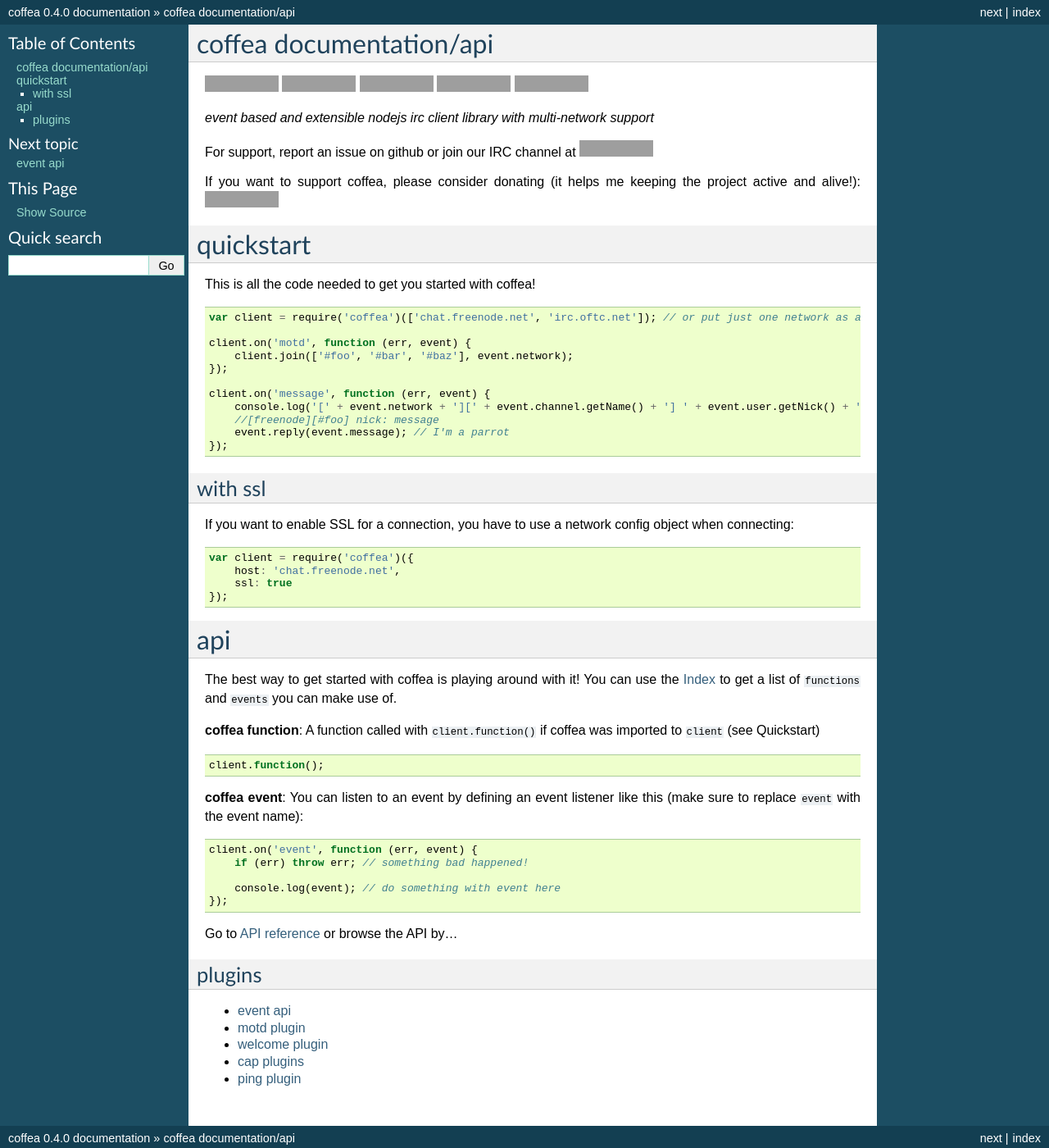
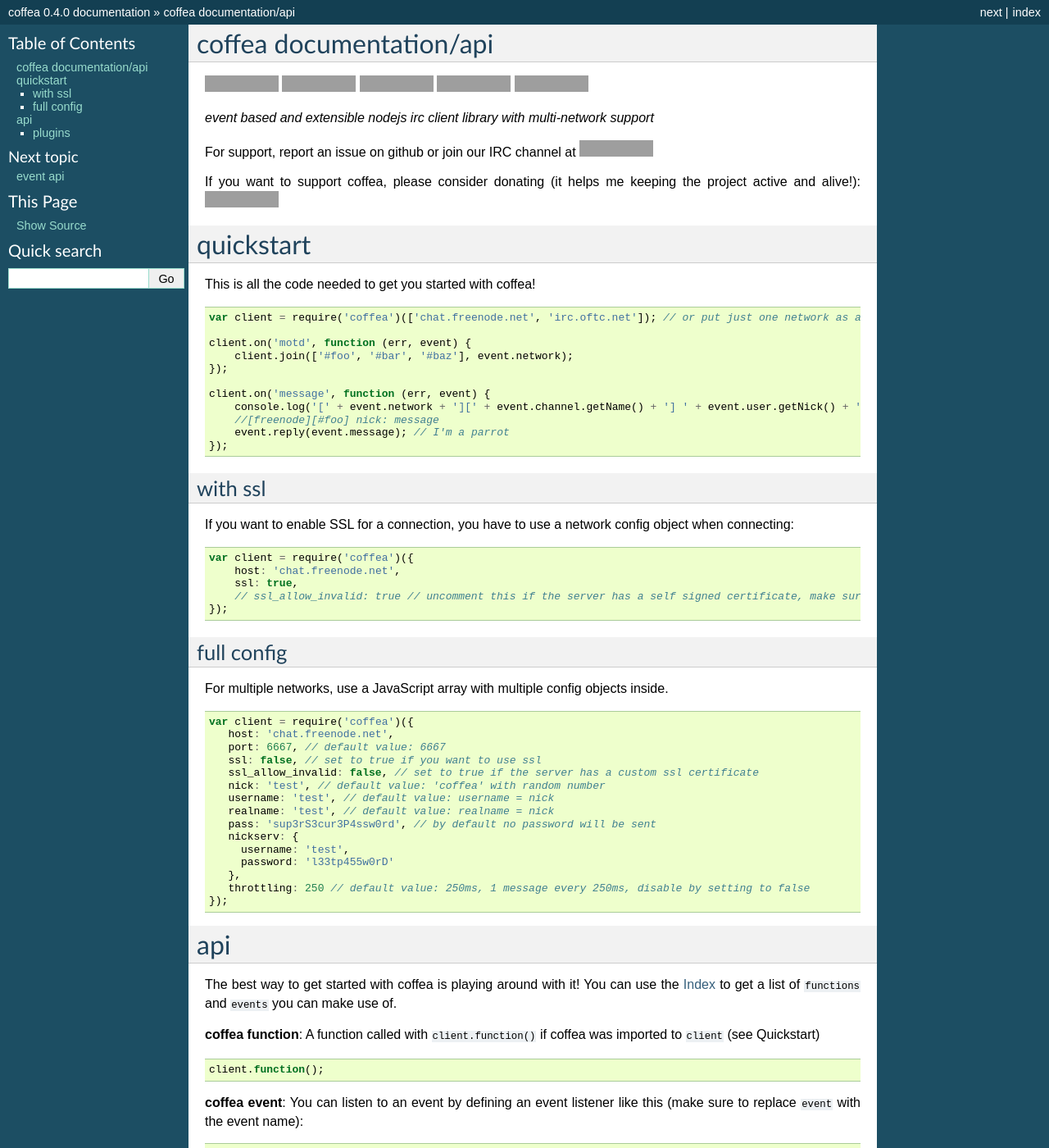
Before and after one commit to caffeinery/coffea-docs, a Sphinx documentation site: the page built from source/index.rst, in a window 1280 px wide and 1400 px high. Shown: the whole window at 82% size. Built offline with Sphinx 7.4.7, drawn with Linux system fonts in a browser that asks for light colours; pages that are not in the unit, such as notebooks, are missing from menus; grey boxes are pictures that could not be loaded.

Commit message:
index.rst: add full config, `ssl_allow_invalid` info

```diff
--- a/source/index.rst
+++ b/source/index.rst
@@ -56,9 +56,33 @@
 
     var client = require('coffea')({
         host: 'chat.freenode.net',
-        ssl: true
+        ssl: true,
+        // ssl_allow_invalid: true // uncomment this if the server has a self signed certificate, make sure to listen on('ssl-error') to catch bad certificates
     });
 
+
+full config
+-----------
+
+For multiple networks, use a JavaScript array with multiple config objects inside.
+
+.. code-block:: javascript
+
+   var client = require('coffea')({
+      host: 'chat.freenode.net',
+      port: 6667, // default value: 6667
+      ssl: false, // set to true if you want to use ssl
+      ssl_allow_invalid: false, // set to true if the server has a custom ssl certificate
+      nick: 'test', // default value: 'coffea' with random number
+      username: 'test', // default value: username = nick
+      realname: 'test', // default value: realname = nick
+      pass: 'sup3rS3cur3P4ssw0rd', // by default no password will be sent
+      nickserv: {
+        username: 'test',
+        password: 'l33tp455w0rD'
+      },
+      throttling: 250 // default value: 250ms, 1 message every 250ms, disable by setting to false
+   });
 
 api
 ===
```
